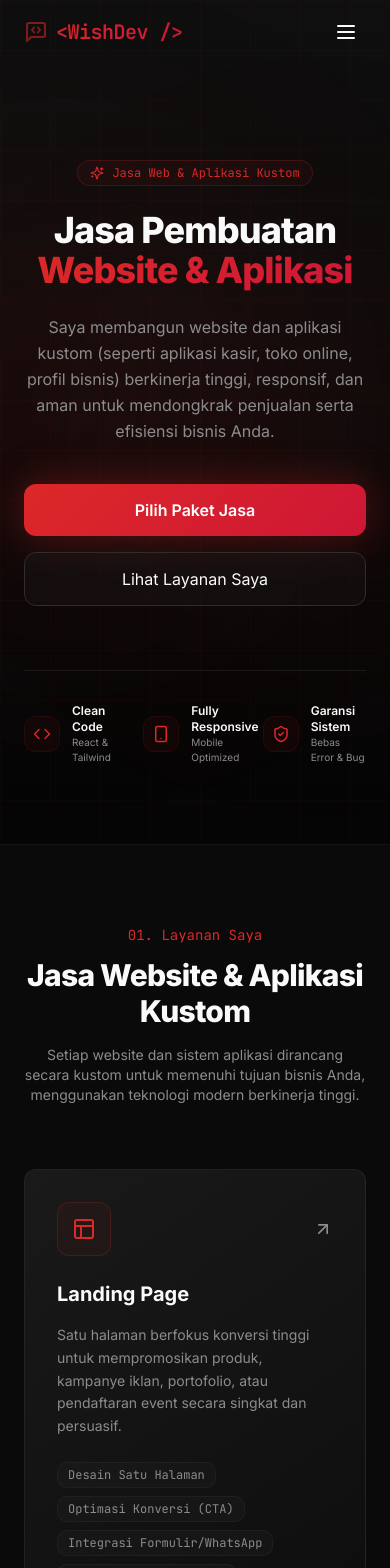
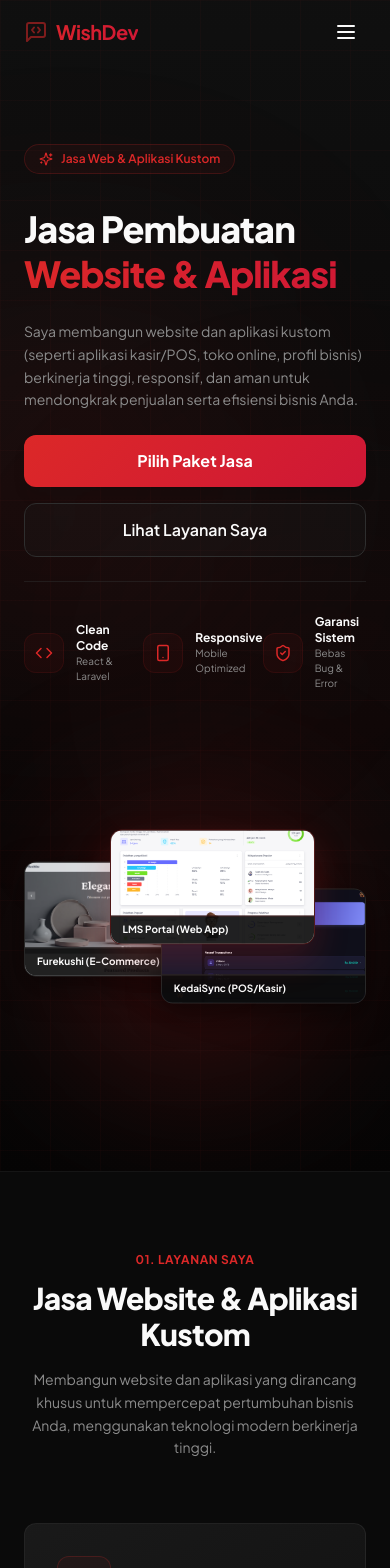
Before and after one commit to wishaputra/notskeduzz, a React (Vite) app: page / in a window 390 px wide. Shown: the top 1568 px of the page. Built offline with nearby package versions, Linux system fonts and the light colour scheme.

Commit message:
design: redesign WishDev website to remove coding font gimmicks and enhance premium interactivity

```diff
--- a/index.html
+++ b/index.html
@@ -20,6 +20,7 @@
     <!-- Google Fonts Preconnect -->
     <link rel="preconnect" href="https://fonts.googleapis.com" />
     <link rel="preconnect" href="https://fonts.gstatic.com" crossorigin />
+    <link href="https://fonts.googleapis.com/css2?family=Plus+Jakarta+Sans:wght@300;400;500;600;700;800&display=swap" rel="stylesheet" />
   </head>
   <body>
     <div id="root"></div>
--- a/src/components/FaqSection.tsx
+++ b/src/components/FaqSection.tsx
@@ -46,7 +46,9 @@ export const FaqSection = () => {
         <div className="max-w-4xl mx-auto">
           {/* Section Header */}
           <div className="text-center mb-16">
-            <p className="font-mono text-primary text-sm mb-3">06. FAQ</p>
+            <p className="text-primary text-xs md:text-sm font-bold tracking-wider uppercase mb-3">
+              06. FAQ
+            </p>
             <h2 className="text-3xl md:text-5xl font-extrabold text-foreground tracking-tight">
               Pertanyaan Umum
             </h2>
--- a/src/components/FeaturesSection.tsx
+++ b/src/components/FeaturesSection.tsx
@@ -29,7 +29,7 @@ const features = [
   {
     icon: HeartHandshake,
     title: "Support & Garansi",
-    description: "Garansi perbaikan bug gratis selama 3 bulan pertama setelah peluncuran, ditambah panduan lengkap cara mengelola konten secara mandiri.",
+    description: "Garansi perbaikan bug gratis selama 1 hingga 3 bulan penuh sejak website atau aplikasi dirilis online (tergantung paket). Jika terjadi kendala sistem, perbaikan dilakukan tanpa dipungut biaya sepeser pun.",
   },
 ];
 
@@ -43,11 +43,13 @@ export const FeaturesSection = () => {
         <div className="max-w-6xl mx-auto">
           {/* Section Header */}
           <div className="text-center mb-16 md:mb-24">
-            <p className="font-mono text-primary text-sm mb-3">02. Kelebihan Saya</p>
+            <p className="text-primary text-xs md:text-sm font-bold tracking-wider uppercase mb-3">
+              02. Kelebihan Saya
+            </p>
             <h2 className="text-3xl md:text-5xl font-extrabold text-foreground tracking-tight">
               Mengapa Memilih Jasa Saya?
             </h2>
-            <p className="text-muted-foreground mt-4 max-w-xl mx-auto text-sm md:text-base">
+            <p className="text-muted-foreground mt-4 max-w-xl mx-auto text-sm md:text-base leading-relaxed">
               Saya tidak sekadar membuat website atau aplikasi asal jadi. Saya fokus pada kualitas performa kode, kecepatan akses, dan hasil konversi riil untuk bisnis Anda.
             </p>
           </div>
@@ -59,15 +61,15 @@ export const FeaturesSection = () => {
               return (
                 <div
                   key={feature.title}
-                  className="p-6 md:p-8 rounded-xl bg-background border border-border/80 hover:border-primary/30 transition-all duration-300 group"
+                  className="p-6 md:p-8 rounded-xl bg-background border border-border/80 hover:border-primary/30 hover:glow-subtle hover:-translate-y-1 transition-all duration-300 group"
                 >
-                  <div className="w-12 h-12 flex items-center justify-center rounded-xl bg-primary/5 border border-primary/20 text-primary mb-6 group-hover:bg-primary group-hover:text-primary-foreground group-hover:glow-subtle transition-all duration-300">
+                  <div className="w-12 h-12 flex items-center justify-center rounded-xl bg-primary/5 border border-primary/20 text-primary mb-6 group-hover:bg-primary group-hover:text-primary-foreground group-hover:glow-subtle transition-all duration-300 animate-float">
                     <Icon size={22} />
                   </div>
                   <h3 className="text-lg md:text-xl font-bold text-foreground mb-3 group-hover:text-primary transition-colors">
                     {feature.title}
                   </h3>
-                  <p className="text-muted-foreground text-sm leading-relaxed">
+                  <p className="text-muted-foreground text-xs md:text-sm leading-relaxed">
                     {feature.description}
                   </p>
                 </div>
--- a/src/components/Footer.tsx
+++ b/src/components/Footer.tsx
@@ -15,10 +15,10 @@ export const Footer = () => {
           <div className="md:col-span-5 space-y-4">
             <a
               href="#home"
-              className="flex items-center gap-2 font-mono text-xl font-bold text-gradient tracking-tight"
+              className="flex items-center gap-2 text-xl font-bold text-gradient tracking-tight"
             >
               <MessageSquareCode className="text-primary w-6 h-6" />
-              <span>{"<WishDev />"}</span>
+              <span>WishDev</span>
             </a>
             <p className="text-muted-foreground text-xs md:text-sm leading-relaxed max-w-sm">
               Jasa pembuatan website & aplikasi kustom berkualitas premium. Berfokus menghadirkan platform digital berkinerja tinggi, aman, dan memikat untuk kesuksesan bisnis Anda.
@@ -27,7 +27,7 @@ export const Footer = () => {
 
           {/* Quick Links */}
           <div className="md:col-span-3 space-y-4">
-            <h4 className="text-xs font-bold text-foreground font-mono uppercase tracking-wider">
+            <h4 className="text-xs font-bold text-foreground uppercase tracking-wider">
               Tautan Navigasi
             </h4>
             <div className="flex flex-col gap-2.5 text-xs text-muted-foreground">
@@ -42,7 +42,7 @@ export const Footer = () => {
 
           {/* Contacts & Socials */}
           <div className="md:col-span-4 space-y-4">
-            <h4 className="text-xs font-bold text-foreground font-mono uppercase tracking-wider">
+            <h4 className="text-xs font-bold text-foreground uppercase tracking-wider">
               Kontak Hubung
             </h4>
             <div className="space-y-3 text-xs text-muted-foreground">
@@ -59,7 +59,7 @@ export const Footer = () => {
                 </a>
               </div>
               <div className="flex items-center gap-2 pt-2">
-                <span className="font-mono text-[10px]">Reference:</span>
+                <span className="text-[10px] text-muted-foreground/80">Reference:</span>
                 <a
                   href="https://github.com/wishaputra"
                   target="_blank"
@@ -77,7 +77,7 @@ export const Footer = () => {
         <div className="w-full h-px bg-border/50 mb-8" />
 
         {/* Bottom copyright */}
-        <div className="max-w-6xl mx-auto flex flex-col sm:flex-row items-center justify-between gap-4 text-[10px] md:text-xs text-muted-foreground font-mono">
+        <div className="max-w-6xl mx-auto flex flex-col sm:flex-row items-center justify-between gap-4 text-[10px] md:text-xs text-muted-foreground">
           <p>&copy; {currentYear} WishDev. All rights reserved.</p>
           <p>
             Designed & Developed in Indonesia
--- a/src/components/HeroSection.tsx
+++ b/src/components/HeroSection.tsx
@@ -1,4 +1,7 @@
 import { ArrowDown, Code, Sparkles, Smartphone, ShieldCheck } from "lucide-react";
+import furekushiImage from "../assets/furekushi.png";
+import simapekaImage from "../assets/simapeka.png";
+import kedaisyncImage from "../assets/kedaisync.png";
 
 export const HeroSection = () => {
   return (
@@ -13,71 +16,111 @@ export const HeroSection = () => {
       <div className="absolute top-1/4 -left-32 w-96 h-96 bg-primary/10 rounded-full blur-[130px] animate-float" />
       <div className="absolute bottom-1/4 -right-32 w-96 h-96 bg-primary/5 rounded-full blur-[130px] animate-float animation-delay-300" />
 
-      <div className="container mx-auto px-6 relative z-10 py-12 md:py-20">
-        <div className="max-w-4xl mx-auto text-center">
+      <div className="container mx-auto px-6 relative z-10 py-16 md:py-24">
+        <div className="grid lg:grid-cols-12 gap-12 items-center">
+
+          {/* Left Text Column */}
+          <div className="lg:col-span-7 space-y-6 text-left">
             {/* Greeting / Sub-headline */}
-          <div className="inline-flex items-center gap-2 px-3 py-1 rounded-full border border-primary/20 bg-primary/5 text-primary text-xs md:text-sm font-mono mb-6 animate-fade-in-down opacity-0" style={{ animationDelay: "0.1s", animationFillMode: "forwards" }}>
+            <div className="inline-flex items-center gap-2 px-3.5 py-1.5 rounded-full border border-primary/20 bg-primary/5 text-primary text-xs md:text-sm font-semibold mb-2 animate-fade-in-down opacity-0" style={{ animationDelay: "0.1s", animationFillMode: "forwards" }}>
               <Sparkles size={14} className="animate-spin-slow" />
               <span>Jasa Web & Aplikasi Kustom</span>
             </div>
 
             {/* Headline */}
-          <h1 className="text-4xl md:text-6xl lg:text-7xl font-extrabold mb-6 tracking-tight animate-fade-in-up opacity-0" style={{ animationDelay: "0.2s", animationFillMode: "forwards" }}>
-            <span className="text-foreground">Jasa Pembuatan</span>{" "}
-            <span className="text-gradient">Website & Aplikasi</span>
+            <h1 className="text-4xl md:text-6xl font-extrabold tracking-tight leading-tight animate-fade-in-up opacity-0" style={{ animationDelay: "0.2s", animationFillMode: "forwards" }}>
+              <span className="text-foreground block">Jasa Pembuatan</span>
+              <span className="text-gradient block">Website & Aplikasi</span>
             </h1>
 
             {/* Description */}
-          <p className="text-muted-foreground text-base md:text-xl max-w-2xl mx-auto mb-10 leading-relaxed animate-fade-in-up opacity-0" style={{ animationDelay: "0.3s", animationFillMode: "forwards" }}>
-            Saya membangun website dan aplikasi kustom (seperti aplikasi kasir, toko online, profil bisnis) berkinerja tinggi, responsif, dan aman untuk mendongkrak penjualan serta efisiensi bisnis Anda.
+            <p className="text-muted-foreground text-sm md:text-lg max-w-xl mb-8 leading-relaxed animate-fade-in-up opacity-0" style={{ animationDelay: "0.3s", animationFillMode: "forwards" }}>
+              Saya membangun website dan aplikasi kustom (seperti aplikasi kasir/POS, toko online, profil bisnis) berkinerja tinggi, responsif, dan aman untuk mendongkrak penjualan serta efisiensi bisnis Anda.
             </p>
 
             {/* CTA Buttons */}
-          <div className="flex flex-col sm:flex-row items-center justify-center gap-4 mb-16 animate-fade-in-up opacity-0" style={{ animationDelay: "0.4s", animationFillMode: "forwards" }}>
+            <div className="flex flex-col sm:flex-row gap-4 animate-fade-in-up opacity-0" style={{ animationDelay: "0.4s", animationFillMode: "forwards" }}>
               <a
                 href="#pricing"
-              className="w-full sm:w-auto inline-flex items-center justify-center gap-2 px-8 py-3.5 bg-gradient-primary text-primary-foreground font-semibold rounded-lg hover:opacity-90 hover:scale-[1.02] transition-all duration-300 glow-primary"
+                className="w-full sm:w-auto inline-flex items-center justify-center gap-2 px-8 py-3.5 bg-gradient-primary text-primary-foreground font-bold rounded-lg hover:opacity-90 hover:scale-[1.02] transition-all duration-300 shadow-lg glow-primary"
               >
                 Pilih Paket Jasa
               </a>
               <a
                 href="#services"
-              className="w-full sm:w-auto inline-flex items-center justify-center gap-2 px-8 py-3.5 border border-border bg-secondary/30 text-foreground hover:bg-secondary/60 hover:border-primary/50 transition-all duration-300 rounded-lg"
+                className="w-full sm:w-auto inline-flex items-center justify-center gap-2 px-8 py-3.5 border border-border bg-secondary/30 text-foreground hover:bg-secondary/60 hover:border-primary/50 transition-all duration-300 rounded-lg font-semibold"
               >
                 Lihat Layanan Saya
               </a>
             </div>
 
             {/* Trust badges */}
-          <div className="grid grid-cols-3 gap-4 max-w-2xl mx-auto border-t border-border/50 pt-8 animate-fade-in-up opacity-0 text-left" style={{ animationDelay: "0.5s", animationFillMode: "forwards" }}>
+            <div className="grid grid-cols-3 gap-4 max-w-xl border-t border-border/50 pt-8 animate-fade-in-up opacity-0 text-left" style={{ animationDelay: "0.5s", animationFillMode: "forwards" }}>
               <div className="flex items-center gap-3">
-              <div className="p-2 rounded-lg bg-primary/5 border border-primary/10 text-primary shrink-0">
+                <div className="p-2.5 rounded-lg bg-primary/5 border border-primary/10 text-primary shrink-0">
                   <Code size={18} />
                 </div>
                 <div>
-                <h4 className="text-xs font-semibold text-foreground">Clean Code</h4>
-                <p className="text-[10px] text-muted-foreground">React & Tailwind</p>
+                  <h4 className="text-xs font-bold text-foreground">Clean Code</h4>
+                  <p className="text-[10px] text-muted-foreground">React & Laravel</p>
                 </div>
               </div>
               <div className="flex items-center gap-3">
-              <div className="p-2 rounded-lg bg-primary/5 border border-primary/10 text-primary shrink-0">
+                <div className="p-2.5 rounded-lg bg-primary/5 border border-primary/10 text-primary shrink-0">
                   <Smartphone size={18} />
                 </div>
                 <div>
-                <h4 className="text-xs font-semibold text-foreground">Fully Responsive</h4>
+                  <h4 className="text-xs font-bold text-foreground">Responsive</h4>
                   <p className="text-[10px] text-muted-foreground">Mobile Optimized</p>
                 </div>
               </div>
               <div className="flex items-center gap-3">
-              <div className="p-2 rounded-lg bg-primary/5 border border-primary/10 text-primary shrink-0">
+                <div className="p-2.5 rounded-lg bg-primary/5 border border-primary/10 text-primary shrink-0">
                   <ShieldCheck size={18} />
                 </div>
                 <div>
-                <h4 className="text-xs font-semibold text-foreground">Garansi Sistem</h4>
-                <p className="text-[10px] text-muted-foreground">Bebas Error & Bug</p>
+                  <h4 className="text-xs font-bold text-foreground">Garansi Sistem</h4>
+                  <p className="text-[10px] text-muted-foreground">Bebas Bug & Error</p>
                 </div>
               </div>
             </div>
+          </div>
+
+          {/* Right Column: Mockup Collage */}
+          <div className="lg:col-span-5 relative mt-12 lg:mt-0 flex items-center justify-center h-[320px] md:h-[450px] animate-fade-in opacity-0" style={{ animationDelay: "0.5s", animationFillMode: "forwards" }}>
+            {/* Glow behind mockup stack */}
+            <div className="absolute w-72 h-72 bg-primary/20 rounded-full blur-[80px]" />
+
+            {/* Mockup Collage Container */}
+            <div className="relative w-full max-w-[380px] h-full flex items-center justify-center">
+
+              {/* Back Left Card: Furekushi */}
+              <div className="absolute left-0 top-1/4 w-3/5 aspect-video rounded-lg overflow-hidden border border-border/80 shadow-[0_10px_30px_rgba(0,0,0,0.5)] rotate-[-6deg] hover:rotate-0 hover:scale-105 hover:z-30 transition-all duration-300 cursor-pointer bg-gradient-card animate-float">
+                <img src={furekushiImage} alt="Furekushi E-Commerce mockup" className="w-full h-full object-cover" />
+                <div className="absolute bottom-0 left-0 right-0 bg-background/90 border-t border-border px-3 py-1.5 text-[10px] font-bold text-foreground">
+                  Furekushi (E-Commerce)
+                </div>
+              </div>
+
+              {/* Back Right Card: KedaiSync */}
+              <div className="absolute right-0 top-1/3 w-3/5 aspect-video rounded-lg overflow-hidden border border-border/80 shadow-[0_10px_30px_rgba(0,0,0,0.5)] rotate-[8deg] hover:rotate-0 hover:scale-105 hover:z-30 transition-all duration-300 cursor-pointer bg-gradient-card animate-float animation-delay-300">
+                <img src={kedaisyncImage} alt="KedaiSync POS mockup" className="w-full h-full object-cover" />
+                <div className="absolute bottom-0 left-0 right-0 bg-background/90 border-t border-border px-3 py-1.5 text-[10px] font-bold text-foreground">
+                  KedaiSync (POS/Kasir)
+                </div>
+              </div>
+
+              {/* Front Center Card: ASN LMS */}
+              <div className="absolute left-1/4 top-12 w-3/5 aspect-video rounded-lg overflow-hidden border border-primary/30 shadow-[0_15px_35px_rgba(220,38,38,0.2)] z-20 hover:scale-110 hover:border-primary transition-all duration-300 cursor-pointer bg-gradient-card animate-float animation-delay-200">
+                <img src={simapekaImage} alt="ASN LMS mockup" className="w-full h-full object-cover" />
+                <div className="absolute bottom-0 left-0 right-0 bg-background/90 border-t border-primary/20 px-3 py-1.5 text-[10px] font-bold text-foreground">
+                  LMS Portal (Web App)
+                </div>
+              </div>
+
+            </div>
+          </div>
+
         </div>
 
         {/* Scroll Indicator */}
--- a/src/components/Navbar.tsx
+++ b/src/components/Navbar.tsx
@@ -34,10 +34,10 @@ export const Navbar = () => {
         <div className="flex items-center justify-between h-16 md:h-20">
           <a
             href="#home"
-            className="flex items-center gap-2 font-mono text-xl font-bold text-gradient tracking-tight"
+            className="flex items-center gap-2 text-xl font-bold text-gradient tracking-tight"
           >
             <MessageSquareCode className="text-primary w-6 h-6 animate-pulse" />
-            <span>{"<WishDev />"}</span>
+            <span>WishDev</span>
           </a>
 
           {/* Desktop Navigation */}
--- a/src/components/ServicesSection.tsx
+++ b/src/components/ServicesSection.tsx
@@ -5,19 +5,19 @@ const services = [
     icon: Layout,
     title: "Landing Page",
     description: "Satu halaman berfokus konversi tinggi untuk mempromosikan produk, kampanye iklan, portofolio, atau pendaftaran event secara singkat dan persuasif.",
-    features: ["Desain Satu Halaman", "Optimasi Konversi (CTA)", "Integrasi Formulir/WhatsApp", "Kecepatan Muat Ekstrim"],
+    features: ["Desain Satu Halaman", "Optimasi Konversi (CTA)", "Integrasi Formulir & WhatsApp", "Kecepatan Muat Cepat"],
   },
   {
     icon: Building2,
     title: "Company Profile",
     description: "Website profil bisnis multi-halaman untuk menampilkan reputasi perusahaan, visi-misi, sejarah, portofolio proyek, dan detail kontak resmi.",
-    features: ["Halaman Multi-Tab", "Galeri Portofolio & Jasa", "Peta Lokasi & Kontak Resmi", "Desain Corporate Premium"],
+    features: ["Halaman Multi-Tab", "Galeri Portofolio & Jasa", "Peta Lokasi & Kontak", "Desain Profesional"],
   },
   {
     icon: ShoppingBag,
     title: "E-Commerce / Toko Online",
     description: "Toko online modern untuk memajang produk Anda dengan sistem keranjang belanja, manajemen stok, dan integrasi checkout via WhatsApp atau Payment Gateway.",
-    features: ["Manajemen Produk", "Keranjang & Checkout", "Kalkulasi Ongkir Otomatis", "Sistem Pembayaran Aman"],
+    features: ["Manajemen Produk", "Keranjang & Checkout", "Kalkulasi Ongkir", "Sistem Pembayaran Aman"],
   },
   {
     icon: Receipt,
@@ -29,7 +29,7 @@ const services = [
     icon: Cpu,
     title: "Custom Web Application",
     description: "Sistem aplikasi web interaktif kustom seperti CRM, sistem antrean, portal internal, dashboard admin kustom, hingga sistem dengan alur logika bisnis yang kompleks.",
-    features: ["Database Terintegrasi", "Sistem Login & Hak Akses", "Panel Kontrol Admin Kustom", "Integrasi API Eksternal"],
+    features: ["Database Terintegrasi", "Sistem Login & Hak Akses", "Panel Kontrol Kustom", "Integrasi API Eksternal"],
   },
 ];
 
@@ -40,28 +40,30 @@ export const ServicesSection = () => {
         <div className="max-w-6xl mx-auto">
           {/* Section Header */}
           <div className="text-center mb-16 md:mb-24">
-            <p className="font-mono text-primary text-sm mb-3">01. Layanan Saya</p>
+            <p className="text-primary text-xs md:text-sm font-bold tracking-wider uppercase mb-3">
+              01. Layanan Saya
+            </p>
             <h2 className="text-3xl md:text-5xl font-extrabold text-foreground tracking-tight">
               Jasa Website & Aplikasi Kustom
             </h2>
-            <p className="text-muted-foreground mt-4 max-w-xl mx-auto text-sm md:text-base">
-              Setiap website dan sistem aplikasi dirancang secara kustom untuk memenuhi tujuan bisnis Anda, menggunakan teknologi modern berkinerja tinggi.
+            <p className="text-muted-foreground mt-4 max-w-xl mx-auto text-sm md:text-base leading-relaxed">
+              Membangun website dan aplikasi yang dirancang khusus untuk mempercepat pertumbuhan bisnis Anda, menggunakan teknologi modern berkinerja tinggi.
             </p>
           </div>
 
           {/* Cards Grid */}
-          <div className="grid md:grid-cols-2 gap-6 lg:gap-8">
+          <div className="grid md:grid-cols-2 lg:grid-cols-3 gap-6 lg:gap-8">
             {services.map((service) => {
               const Icon = service.icon;
               return (
                 <div
                   key={service.title}
-                  className="p-8 rounded-xl bg-gradient-card border border-border/60 hover:border-primary/40 hover:glow-subtle transition-all duration-500 group relative flex flex-col justify-between"
+                  className="p-8 rounded-xl bg-gradient-card border border-border/60 hover:border-primary/40 hover:glow-subtle hover:-translate-y-1 transition-all duration-300 group relative flex flex-col justify-between"
                 >
                   <div>
                     {/* Icon & Title */}
                     <div className="flex items-center justify-between mb-6">
-                      <div className="p-3.5 rounded-xl bg-primary/5 border border-primary/20 text-primary group-hover:bg-primary/10 group-hover:scale-110 transition-all duration-300">
+                      <div className="p-3.5 rounded-xl bg-primary/5 border border-primary/20 text-primary group-hover:bg-primary group-hover:text-primary-foreground group-hover:glow-subtle transition-all duration-300">
                         <Icon size={24} />
                       </div>
                       <a
@@ -73,10 +75,10 @@ export const ServicesSection = () => {
                       </a>
                     </div>
 
-                    <h3 className="text-xl md:text-2xl font-bold text-foreground mb-4 group-hover:text-primary transition-colors duration-300">
+                    <h3 className="text-xl font-bold text-foreground mb-4 group-hover:text-primary transition-colors duration-300">
                       {service.title}
                     </h3>
-                    <p className="text-muted-foreground text-sm leading-relaxed mb-6">
+                    <p className="text-muted-foreground text-xs md:text-sm leading-relaxed mb-6">
                       {service.description}
                     </p>
 
@@ -85,7 +87,7 @@ export const ServicesSection = () => {
                       {service.features.map((feature) => (
                         <span
                           key={feature}
-                          className="px-2.5 py-1 text-xs rounded-md bg-secondary/40 border border-border/40 text-muted-foreground font-mono"
+                          className="px-2.5 py-1 text-[10px] rounded-md bg-secondary/40 border border-border/40 text-muted-foreground font-medium"
                         >
                           {feature}
                         </span>
@@ -95,7 +97,7 @@ export const ServicesSection = () => {
 
                   <a
                     href="#order"
-                    className="inline-flex items-center gap-1.5 text-sm font-semibold text-primary hover:text-red-400 font-mono transition-colors self-start"
+                    className="inline-flex items-center gap-1.5 text-xs font-bold text-primary hover:text-red-400 transition-colors self-start uppercase tracking-wider"
                   >
                     Konsultasikan Jasa Ini &rarr;
                   </a>
--- a/src/index.css
+++ b/src/index.css
@@ -1,5 +1,3 @@
-@import url('https://fonts.googleapis.com/css2?family=Inter:wght@300;400;500;600;700;800&family=JetBrains+Mono:wght@400;500;600&display=swap');
-
 @tailwind base;
 @tailwind components;
 @tailwind utilities;
@@ -43,8 +41,7 @@
     --glow-primary: 0 0 40px hsl(0, 72%, 51%, 0.35);
     --glow-subtle: 0 0 20px hsl(0, 72%, 51%, 0.2);
 
-    --font-sans: 'Inter', system-ui, sans-serif;
-    --font-mono: 'JetBrains Mono', monospace;
+    --font-sans: 'Plus Jakarta Sans', 'Inter', system-ui, sans-serif;
   }
 
   .dark {
--- a/tailwind.config.ts
+++ b/tailwind.config.ts
@@ -18,8 +18,7 @@ export default {
     },
     extend: {
       fontFamily: {
-        sans: ['Inter', 'system-ui', 'sans-serif'],
-        mono: ['JetBrains Mono', 'monospace'],
+        sans: ['Plus Jakarta Sans', 'Inter', 'system-ui', 'sans-serif'],
       },
       colors: {
         border: "hsl(var(--border))",
```
Also changed, not shown: src/components/OrderFormSection.tsx (+25 -24 lines), src/components/PortfolioSection.tsx (+55 -12 lines), src/components/PricingSection.tsx (+21 -15 lines). Lines whose indentation alone changed are shown as unchanged.
